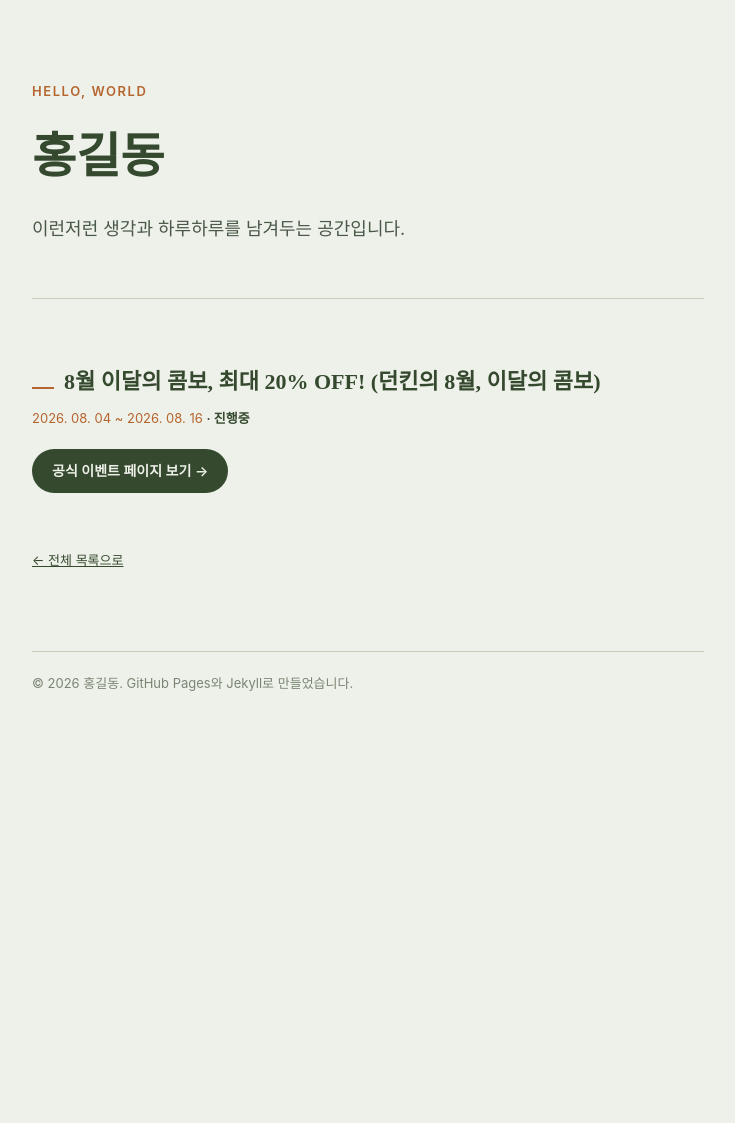
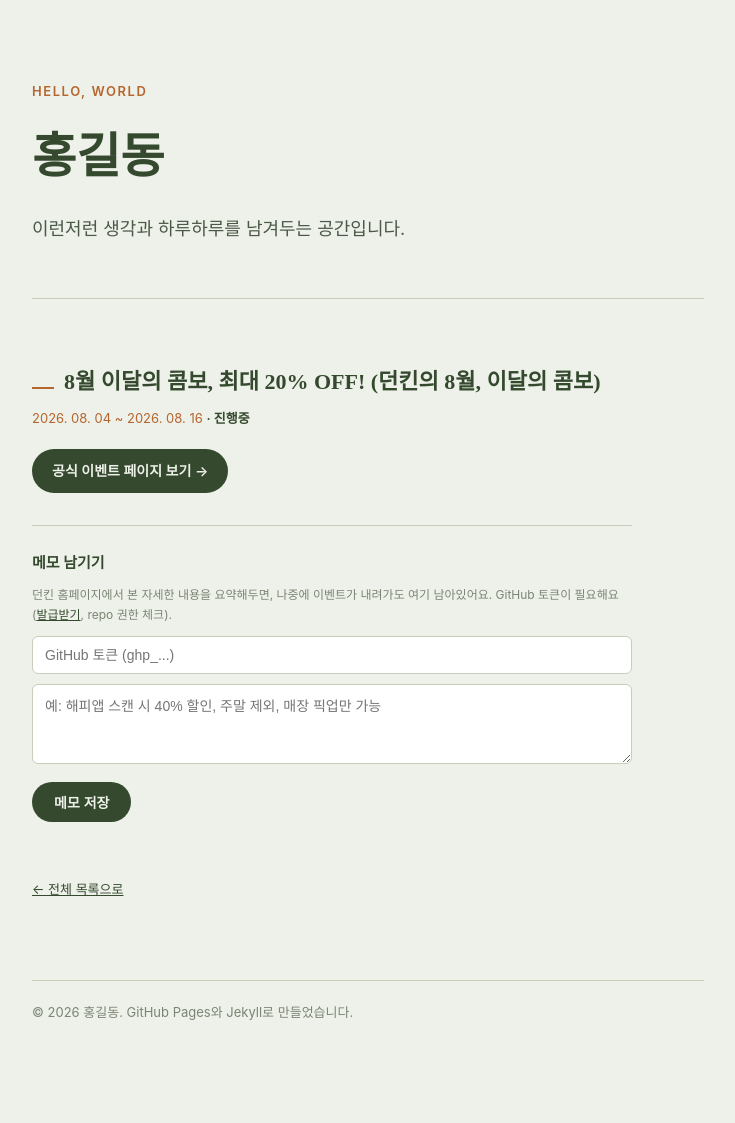
Before and after one commit to 33W-hi/33w-hi.github.io, a Jekyll site: the page built from _dunkin/5422.md, in a window 1280 px wide. Shown: the whole page, without its empty margins (272-1007 px from the left). Built offline with Jekyll 4.4.1, drawn with Linux system fonts in a browser that asks for light colours; some web fonts are replaced; before the commit the page ends 900 px from its top, so only the background shows below that.

Commit message:
DD update

```diff
--- a/_layouts/dunkin-post.html
+++ b/_layouts/dunkin-post.html
@@ -8,6 +8,22 @@ layout: default
     {{ page.period_raw }} <span class="dunkin-status"></span>
   </p>
   <a href="{{ page.external_url }}" target="_blank" class="write-cta">공식 이벤트 페이지 보기 →</a>
+
+  <div class="dunkin-notes" id="dunkin-notes">
+    {{ content }}
+  </div>
+
+  <div class="note-form">
+    <h3 style="font-size:15px; color:var(--pine); margin:0 0 10px;">메모 남기기</h3>
+    <p style="font-size:12px; color:#7a8574; margin-bottom:10px;">
+      던킨 홈페이지에서 본 자세한 내용을 요약해두면, 나중에 이벤트가 내려가도 여기 남아있어요.
+      GitHub 토큰이 필요해요 (<a href="https://github.com/settings/tokens/new" target="_blank" style="color:var(--pine);">발급받기</a>, repo 권한 체크).
+    </p>
+    <input type="password" id="note-token" placeholder="GitHub 토큰 (ghp_...)" class="note-input" autocomplete="off">
+    <textarea id="note-text" placeholder="예: 해피앱 스캔 시 40% 할인, 주말 제외, 매장 픽업만 가능" class="note-textarea"></textarea>
+    <button id="note-submit" class="meal-btn primary">메모 저장</button>
+    <div class="status-msg" id="note-status"></div>
+  </div>
 </section>
 
 <p style="margin-top:32px; font-size:13px;">
@@ -26,5 +42,79 @@ layout: default
     statusEl.textContent = active ? '· 진행중' : '· 종료';
     statusEl.style.color = active ? 'var(--pine)' : '#999';
     statusEl.style.fontWeight = '600';
+  }
 })();
+
+document.getElementById('note-submit').addEventListener('click', async function(){
+  var btn = this;
+  var statusEl = document.getElementById('note-status');
+  var token = document.getElementById('note-token').value.trim();
+  var text = document.getElementById('note-text').value.trim();
+  var owner = '{{ site.github_username }}';
+  var repo = '{{ site.github_username | downcase }}.github.io';
+  var filePath = '_dunkin/{{ page.event_id }}.md';
+
+  statusEl.className = 'status-msg';
+  statusEl.textContent = '';
+
+  if(!token || !text){
+    statusEl.textContent = '토큰과 메모 내용을 입력해주세요.';
+    statusEl.className = 'status-msg show error';
+    return;
+  }
+
+  btn.disabled = true;
+  btn.textContent = '저장 중...';
+
+  try{
+    var getRes = await fetch('https://api.github.com/repos/' + owner + '/' + repo + '/contents/' + filePath, {
+      headers: { 'Authorization': 'token ' + token, 'Accept': 'application/vnd.github+json' }
+    });
+    if(!getRes.ok) throw new Error('파일을 불러오지 못했어요 (' + getRes.status + ')');
+    var fileData = await getRes.json();
+    var currentContent = decodeURIComponent(escape(atob(fileData.content.replace(/\n/g, ''))));
+
+    var today = new Date();
+    var dateLabel = today.getFullYear() + '.' + String(today.getMonth()+1).padStart(2,'0') + '.' + String(today.getDate()).padStart(2,'0');
+    var addition = '\n\n### 메모 · ' + dateLabel + '\n\n' + text + '\n';
+
+    var newContent = currentContent + addition;
+    var newContentB64 = btoa(unescape(encodeURIComponent(newContent)));
+
+    var putRes = await fetch('https://api.github.com/repos/' + owner + '/' + repo + '/contents/' + filePath, {
+      method: 'PUT',
+      headers: { 'Authorization': 'token ' + token, 'Accept': 'application/vnd.github+json' },
+      body: JSON.stringify({
+        message: '메모 추가: {{ page.event_id }}',
+        content: newContentB64,
+        sha: fileData.sha
+      })
+    });
+
+    if(!putRes.ok){
+      var err = await putRes.json();
+      throw new Error(err.message || ('저장 실패 ' + putRes.status));
+    }
+
+    statusEl.textContent = '저장됐어요! 1분 정도 후 새로고침하면 정식으로 반영돼요.';
+    statusEl.className = 'status-msg show success';
+    document.getElementById('note-text').value = '';
+
+    var notesEl = document.getElementById('dunkin-notes');
+    var h3 = document.createElement('h3');
+    h3.textContent = '메모 · ' + dateLabel;
+    h3.style.cssText = 'font-family: "Noto Serif KR", serif; color: var(--pine); margin-top: 20px;';
+    var p = document.createElement('p');
+    p.textContent = text;
+    notesEl.appendChild(h3);
+    notesEl.appendChild(p);
+
+  } catch(err){
+    statusEl.textContent = '오류: ' + err.message;
+    statusEl.className = 'status-msg show error';
+  } finally {
+    btn.disabled = false;
+    btn.textContent = '메모 저장';
+  }
+});
 </script>
--- a/assets/css/style.css
+++ b/assets/css/style.css
@@ -365,6 +365,44 @@ footer.site-footer{
   font-size: 14px;
 }
 
+/* 던킨 메모 */
+.dunkin-notes{ margin-top: 8px; }
+
+.dunkin-notes h3{
+  font-family: 'Noto Serif KR', serif;
+  color: var(--pine);
+  font-size: 15px;
+  margin-top: 20px;
+  margin-bottom: 6px;
+}
+
+.dunkin-notes p{ font-size: 14px; }
+
+.note-form{
+  margin-top: 32px;
+  padding-top: 24px;
+  border-top: 1px solid var(--line);
+}
+
+.note-input, .note-textarea{
+  width: 100%;
+  border: 1px solid var(--line);
+  border-radius: 6px;
+  padding: 10px 12px;
+  font-family: 'Pretendard', sans-serif;
+  font-size: 14px;
+  margin-bottom: 10px;
+  background: #fff;
+  color: var(--ink);
+}
+
+.note-textarea{ min-height: 80px; resize: vertical; }
+
+.note-input:focus, .note-textarea:focus{
+  outline: none;
+  border-color: var(--pine);
+}
+
 /* 식단 - 배너형 레이아웃 */
 .diet-banner{
   display: flex;
```
Also changed, not shown: other parts of _layouts/dunkin-post.html (+1 -1 lines). Lines whose indentation alone changed are shown as unchanged.
